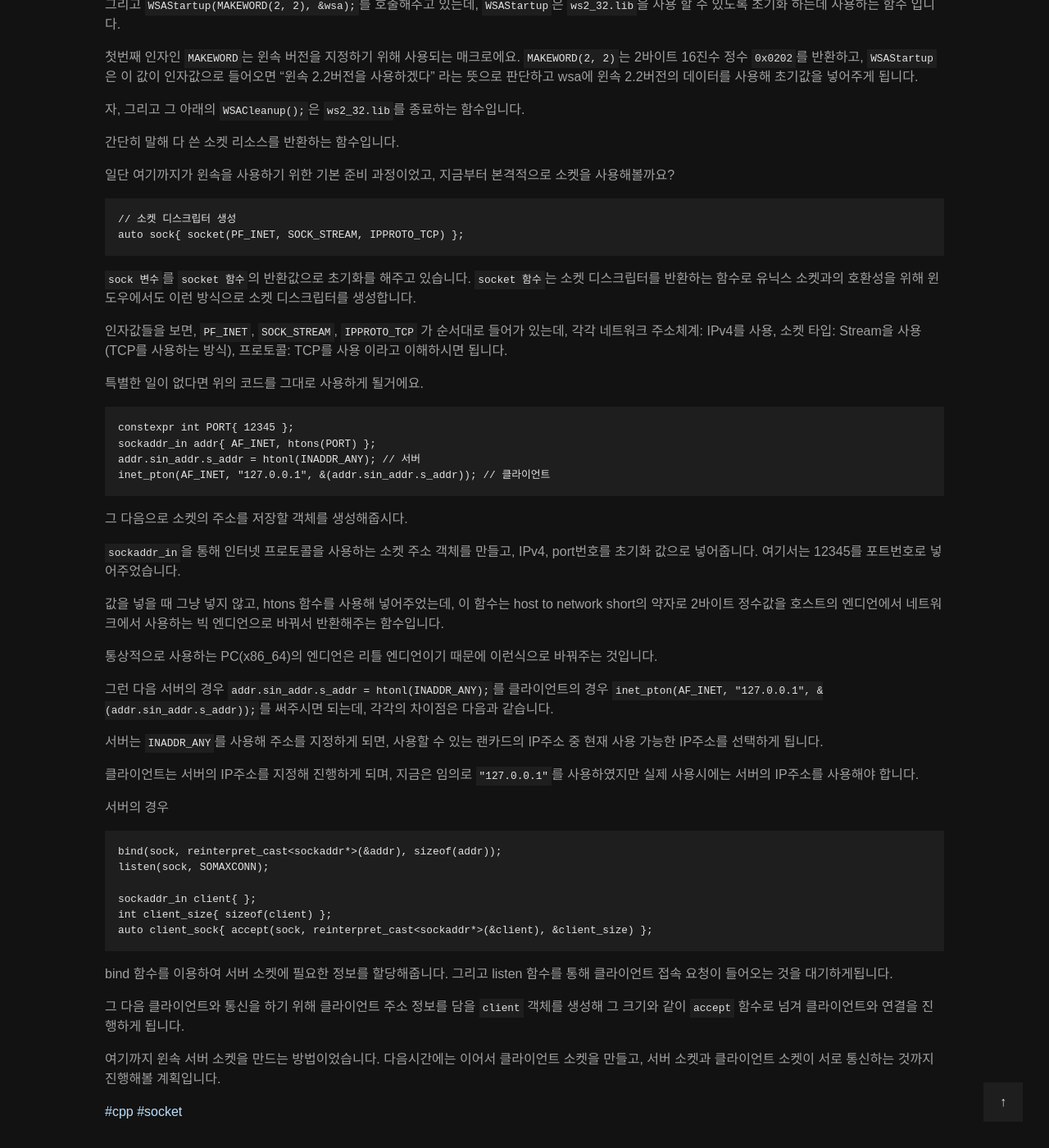
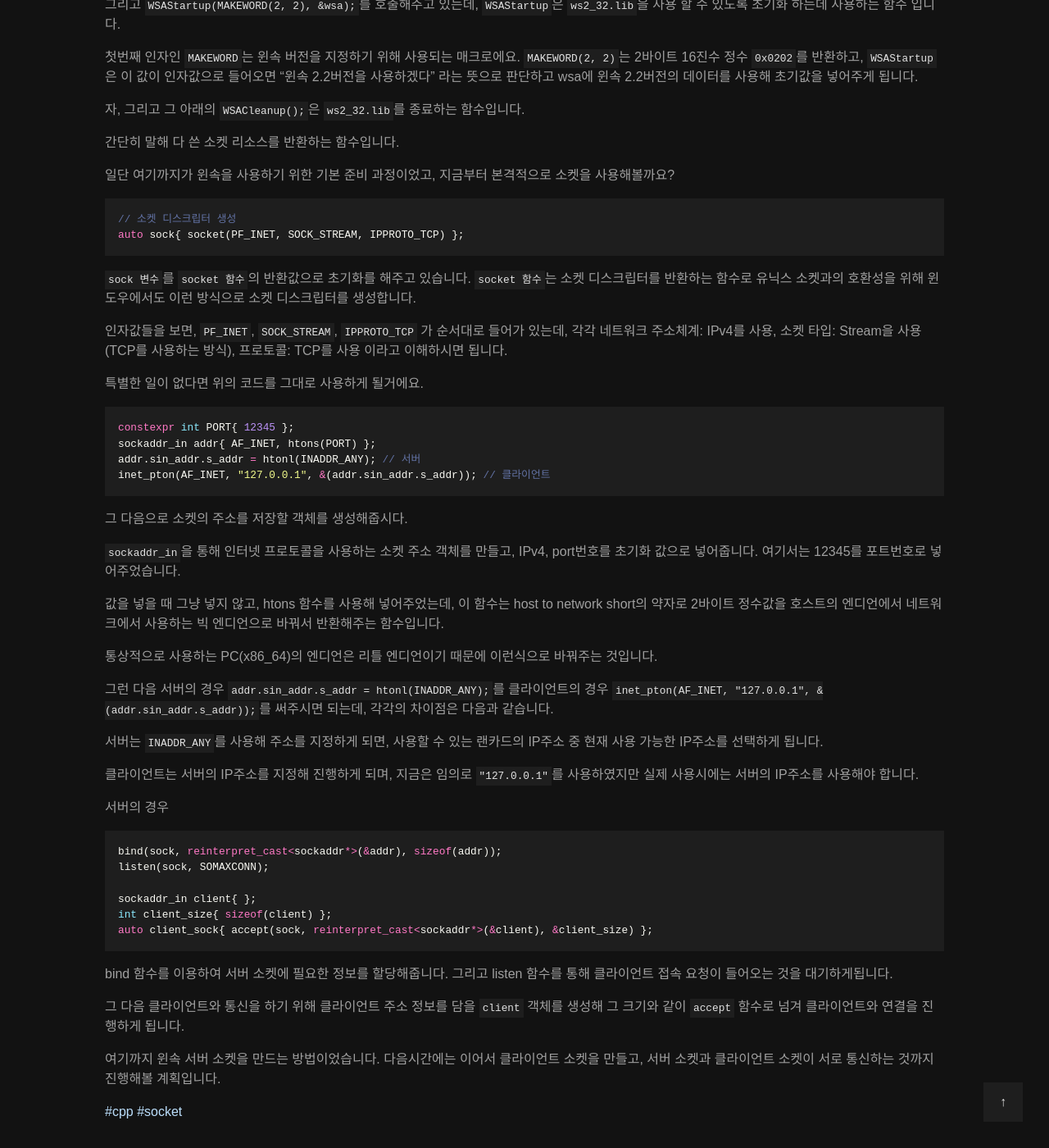
Before and after one commit to int-i/int-i.github.io, a Jekyll site: the page built from _posts/2022-03-24-socket.md, in a window 1280 px wide and 1400 px high, scrolled down 1186 px. Shown: the whole window at 82% size. Built offline with Jekyll 4.4.1, drawn with Linux system fonts in a browser that asks for light colours; some web fonts are replaced; a script that is not in the unit is left out; comment, search, counter and statistics services are not loaded; some of the changed text lies outside the part shown.

Commit message:
Update post

````diff
--- a/_posts/2022-03-24-socket.md
+++ b/_posts/2022-03-24-socket.md
@@ -22,7 +22,7 @@ C++를 사용해 간단한 통신용 프로그램을 짠다고 가정해봅시
 
 자, 그래요 뭐 최고의 대안은 아니긴 하지만 일단 간단한 코드부터 살펴보자고요.
 
-```C++
+```cpp
 #pragma comment(lib, "ws2_32")
 
 #include <WinSock2.h>
@@ -61,7 +61,7 @@ int main() {
 
 일단 여기까지가 윈속을 사용하기 위한 기본 준비 과정이었고, 지금부터 본격적으로 소켓을 사용해볼까요?
 
-```C++
+```cpp
 // 소켓 디스크립터 생성
 auto sock{ socket(PF_INET, SOCK_STREAM, IPPROTO_TCP) };
 ```
@@ -72,7 +72,7 @@ auto sock{ socket(PF_INET, SOCK_STREAM, IPPROTO_TCP) };
 
 특별한 일이 없다면 위의 코드를 그대로 사용하게 될거에요.
 
-```C++
+```cpp
 constexpr int PORT{ 12345 };
 sockaddr_in addr{ AF_INET, htons(PORT) };
 addr.sin_addr.s_addr = htonl(INADDR_ANY); // 서버
@@ -93,7 +93,7 @@ inet_pton(AF_INET, "127.0.0.1", &(addr.sin_addr.s_addr)); // 클라이언트
 클라이언트는 서버의 IP주소를 지정해 진행하게 되며, 지금은 임의로 `"127.0.0.1"`를 사용하였지만 실제 사용시에는 서버의 IP주소를 사용해야 합니다.
 
 서버의 경우
-```C++
+```cpp
 bind(sock, reinterpret_cast<sockaddr*>(&addr), sizeof(addr));
 listen(sock, SOMAXCONN);
 
````
